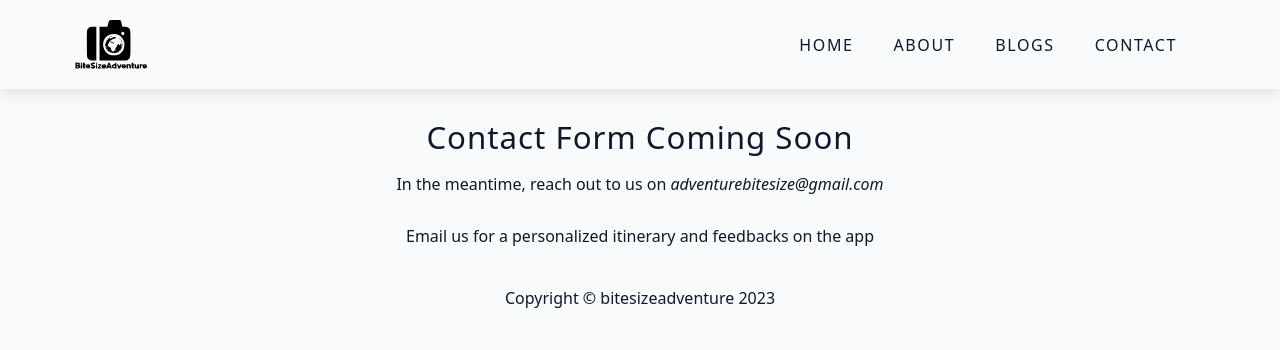
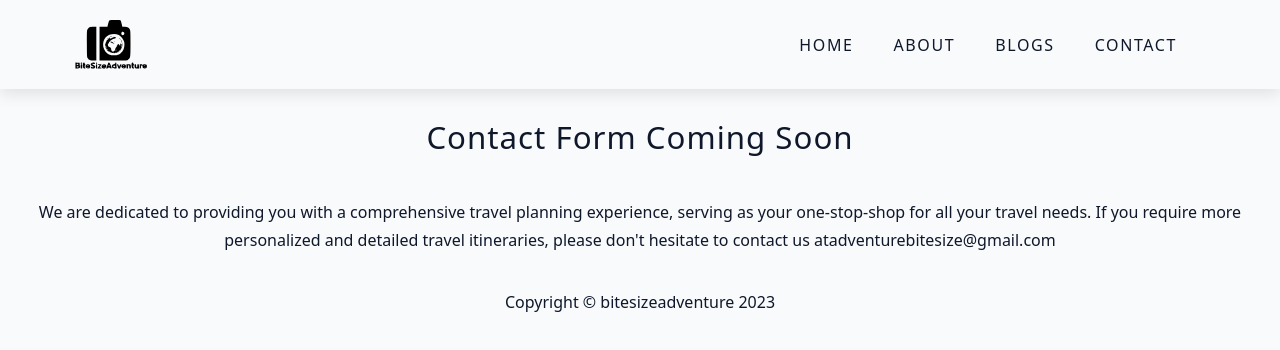
Before and after one commit to asif-git-hub/trip-planner-frontend, a React (Create React App) app: page /contact in a window 1280 px wide. Shown: the top 350 px of the page. Built offline with nearby package versions, Linux system fonts and the light colour scheme.

Commit message:
edited contact form

```diff
--- a/src/pages/Contact.tsx
+++ b/src/pages/Contact.tsx
@@ -7,10 +7,12 @@ export function Contact() {
         <div className="contact">
             <br></br>
             <h3>Contact form coming soon</h3>
-
-            <p>In the meantime, reach out to us on <i><em>{email}</em></i></p>
-
-            <p>Email us for a personalized itinerary and feedbacks on the app  </p>
+            <br></br>
+            <p>We are dedicated to providing you with a comprehensive travel planning experience,
+                serving as your one-stop-shop for all your travel needs.
+                If you require more personalized and detailed travel itineraries, please don't hesitate to contact us at
+                {email}
+            </p>
 
         </div>
     )
```
